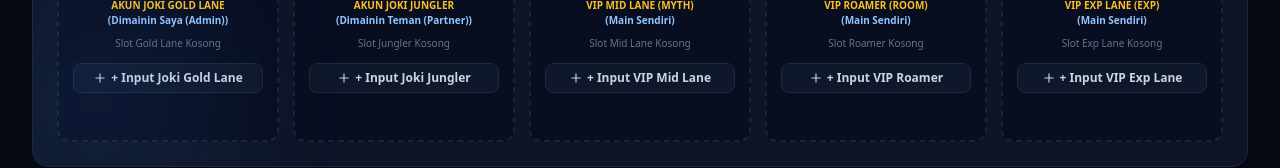
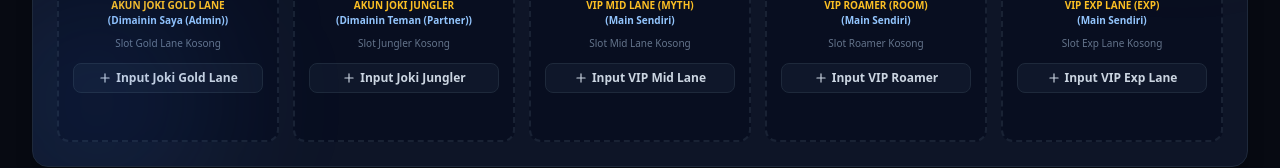
Before and after one commit to divorahim13/mlbb-vip-manager, a React (Vite) app: page / in a window 1280 px wide. Shown: the part 441-609 px from the top of the page. Built offline with nearby package versions, Linux system fonts and the light colour scheme.

Commit message:
fix: clean plus label in empty slots

```diff
--- a/src/components/RoomParty.jsx
+++ b/src/components/RoomParty.jsx
@@ -346,7 +346,7 @@ export default function RoomParty({
                       className="w-full bg-slate-900 hover:bg-amber-500/20 text-slate-300 hover:text-amber-300 border border-slate-800 hover:border-amber-500/30 text-xs font-bold py-1.5 px-2 rounded-lg transition-all flex items-center justify-center gap-1"
                     >
                       <Plus className="w-3.5 h-3.5" />
-                      <span>{isJoki ? `+ Input Joki ${slotDef.role}` : `+ Input VIP ${slotDef.role}`}</span>
+                      <span>{isJoki ? `Input Joki ${slotDef.role}` : `Input VIP ${slotDef.role}`}</span>
                     </button>
                   </>
                 )}
```
